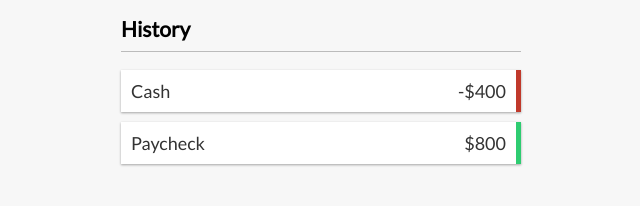
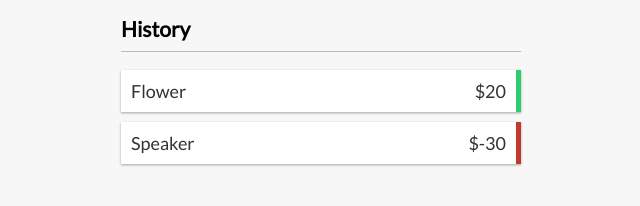
Before and after one commit to Wang55566/Vue-Project, a Vue app in the folder vue-project/: page / in a window 1280 px wide. Shown: the part 291-497 px from the top of the page, without its empty margins (319-959 px from the left). Built offline with nearby package versions, Linux system fonts and the light colour scheme.

Commit message:
replace options api with composition api

```diff
--- a/vue-project/src/components/TransactionList.vue
+++ b/vue-project/src/components/TransactionList.vue
@@ -1,13 +1,19 @@
 <template>
   <h3>History</h3>
   <ul id="list" class="list">
-    <li class="minus">
-      Cash <span>-$400</span>
-      <button class="delete-btn">x</button>
-    </li>
-    <li class="plus">
-      Paycheck <span>$800</span>
+    <li v-for="transaction in transactions"
+        :key='transaction.id'
+        :class="transaction.amount < 0? 'minus': 'plus'"
+    >
+      {{transaction.text}}<span>${{transaction.amount}}</span>
       <button class="delete-btn">x</button>
     </li>
   </ul>
 </template>
+
+<script setup>
+    const transactions = [
+      { id:1, text: 'Flower', amount: 20.00 },
+      { id:2, text: 'Speaker', amount: -30.00 },
+    ];
+</script>
```
Also changed, not shown: vue-project/src/App.vue (+1 -11 lines).
